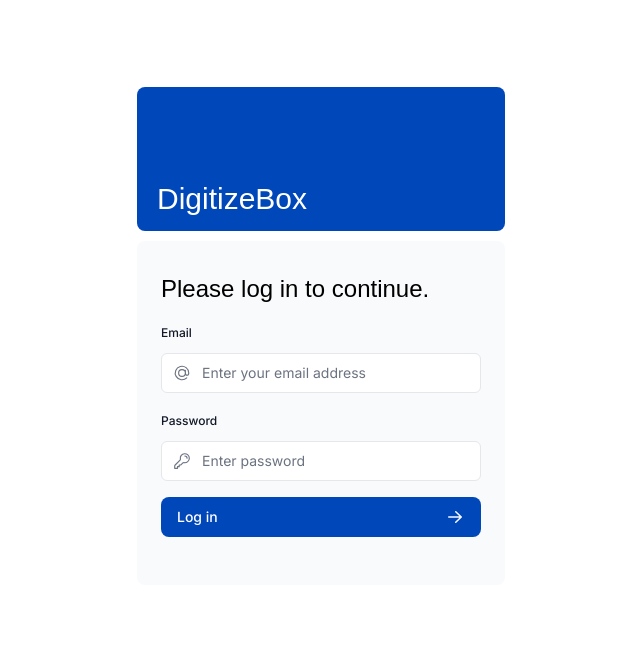
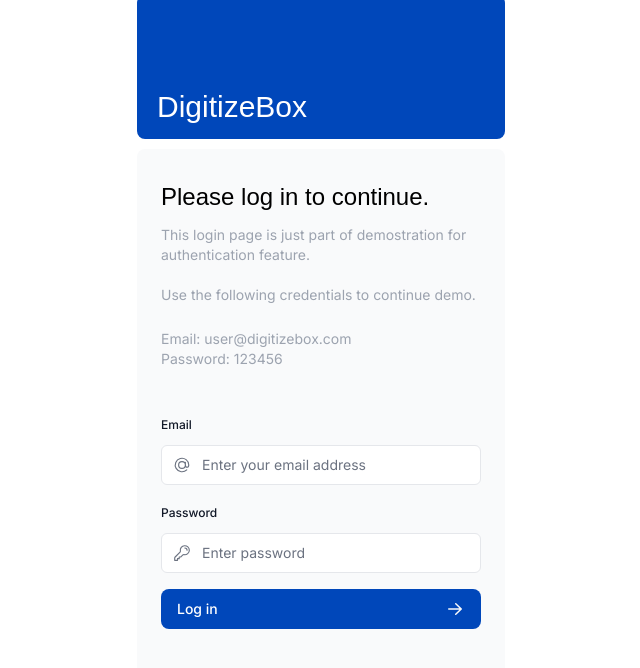
Before and after one commit to macmanuel08/digitize-box, a Next.js app: page /login in a window 1280 px wide. Shown: the top 668 px of the page, without its empty margins (319-959 px from the left). Built offline with nearby package versions, Linux system fonts and the light colour scheme; a web font is replaced by a local one.

Commit message:
Login page updated by adding more instruction

```diff
--- a/app/login/page.tsx
+++ b/app/login/page.tsx
@@ -1,4 +1,4 @@
-import AcmeLogo from '@/app/ui/acme-logo';
+import DigitizeboxLogo from '@/app/ui/digitizebox-logo';
 import LoginForm from '@/app/ui/login-form';
 import { Suspense } from 'react';
 
@@ -8,7 +8,7 @@ export default function LoginPage() {
       <div className="relative mx-auto flex w-full max-w-[400px] flex-col space-y-2.5 p-4 md:-mt-32">
         <div className="flex h-20 w-full items-end rounded-lg bg-blue-500 p-3 md:h-36">
           <div className="w-32 text-white md:w-36">
-            <AcmeLogo />
+            <DigitizeboxLogo />
           </div>
         </div>
         <Suspense>
--- a/app/page.tsx
+++ b/app/page.tsx
@@ -1,4 +1,4 @@
-import AcmeLogo from '@/app/ui/acme-logo';
+import AcmeLogo from '@/app/ui/digitizebox-logo';
 import { ArrowRightIcon } from '@heroicons/react/24/outline';
 import Link from 'next/link';
 import { lusitana } from '@/app/ui/fonts';
--- a/app/ui/dashboard/sidenav.tsx
+++ b/app/ui/dashboard/sidenav.tsx
@@ -1,6 +1,6 @@
 import Link from 'next/link';
 import NavLinks from '@/app/ui/dashboard/nav-links';
-import AcmeLogo from '@/app/ui/acme-logo';
+import AcmeLogo from '@/app/ui/digitizebox-logo';
 import { PowerIcon } from '@heroicons/react/24/outline';
 import { signOut } from '@/auth';
 
--- a/app/ui/login-form.tsx
+++ b/app/ui/login-form.tsx
@@ -26,6 +26,11 @@ export default function LoginForm() {
         <h1 className={`${lusitana.className} mb-3 text-2xl`}>
           Please log in to continue.
         </h1>
+        <p className='text-sm text-gray-400'>This login page is just part of demostration for authentication feature.<br /><br />Use the following credentials to continue demo.</p>
+        <ul className='mt-6  mb-12 text-sm text-gray-400'>
+          <li>Email: user@digitizebox.com</li>
+          <li>Password: 123456</li>
+        </ul>
         <div className="w-full">
           <div>
             <label
```
Also changed, not shown: app/ui/digitizebox-logo.tsx (renamed from app/ui/acme-logo.tsx).
